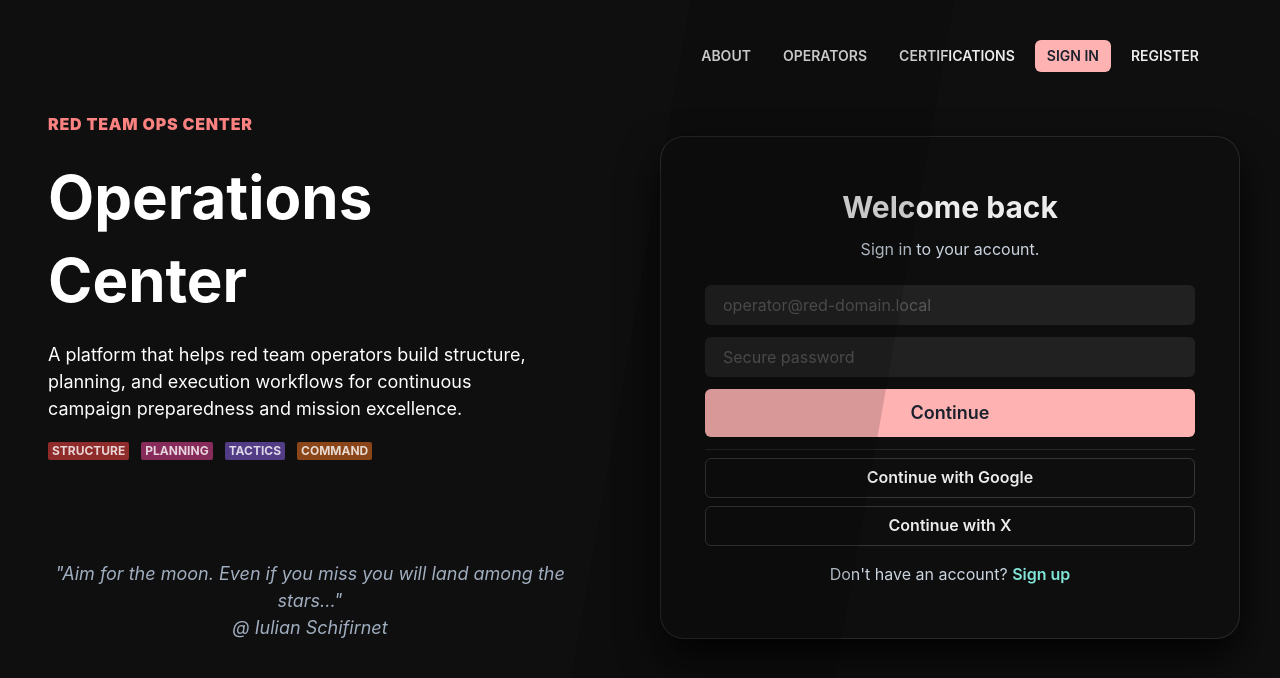
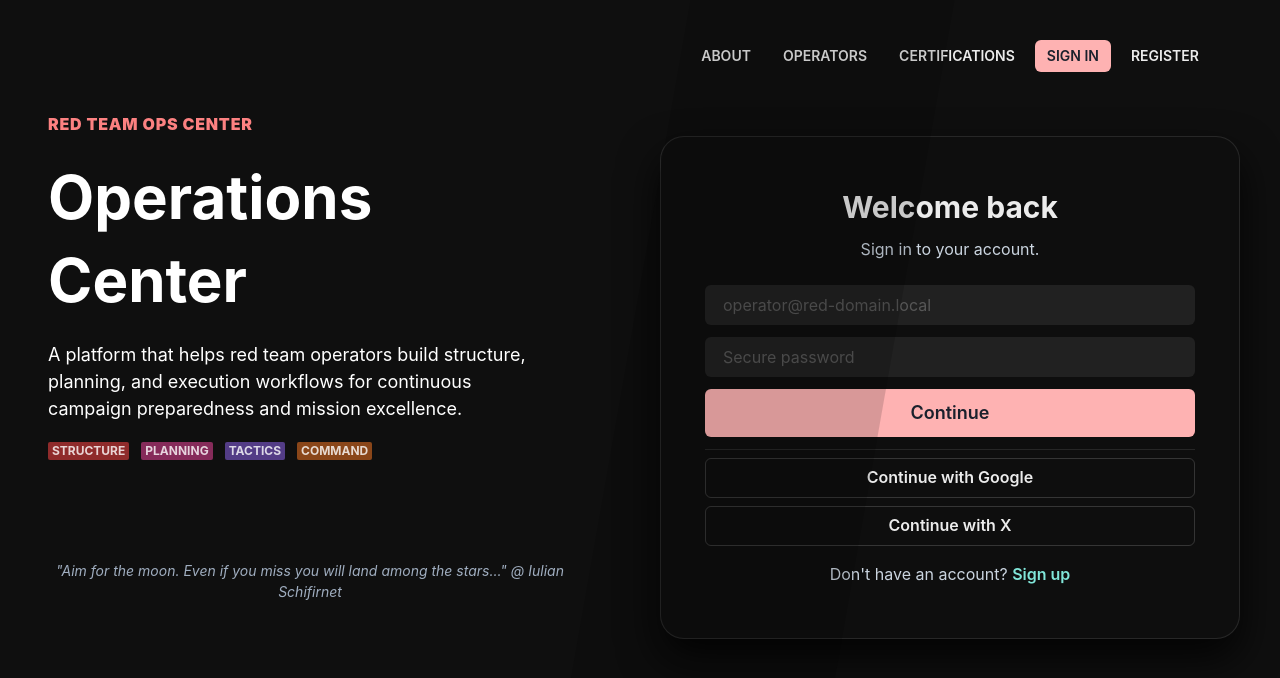
Before and after one commit to ischyr/rt-operations-center, a React (Create React App) app: page /signin in a window 1280 px wide. Shown: the top 678 px of the page. Built offline with nearby package versions, Linux system fonts and the light colour scheme.

Commit message:
Front UI Final

```diff
--- a/public/index.html
+++ b/public/index.html
@@ -24,7 +24,7 @@
       work correctly both with client-side routing and a non-root public URL.
       Learn how to configure a non-root public URL by running `npm run build`.
     -->
-    <title>React App</title>
+    <title>Red Team Ops Center</title>
   </head>
   <body>
     <noscript>You need to enable JavaScript to run this app.</noscript>
--- a/src/App.js
+++ b/src/App.js
@@ -368,9 +368,8 @@ function App() {
                 <Badge colorScheme="purple" variant="solid">TACTICS</Badge>
                 <Badge colorScheme="orange" variant="solid">COMMAND</Badge>
               </Stack>
-              <Text mt={{ base: 12, md: 20 }} fontSize={{ base: 'md', md: 'lg' }} color="gray.400" fontStyle="italic" textAlign="center">
-                "Aim for the moon. Even if you miss you will land among the stars..." <br />
-                @ Iulian Schifirnet
+              <Text mt={{ base: 12, md: 20 }} fontSize="sm" color="gray.400" fontStyle="italic" textAlign="center">
+                "Aim for the moon. Even if you miss you will land among the stars..." @ Iulian Schifirnet
               </Text>
             </Stack>
           </Box>
```
Also changed, not shown: 1 other file (tests, documents, lock files or other folders).
